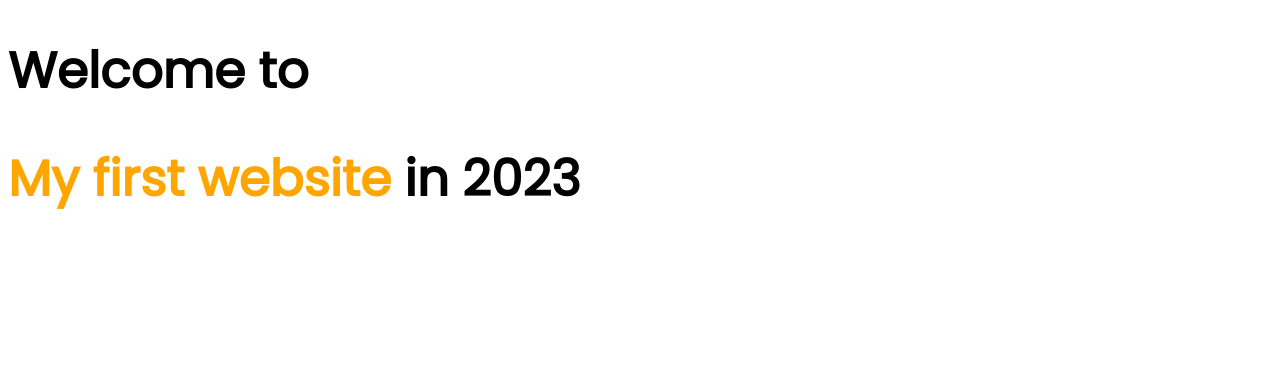
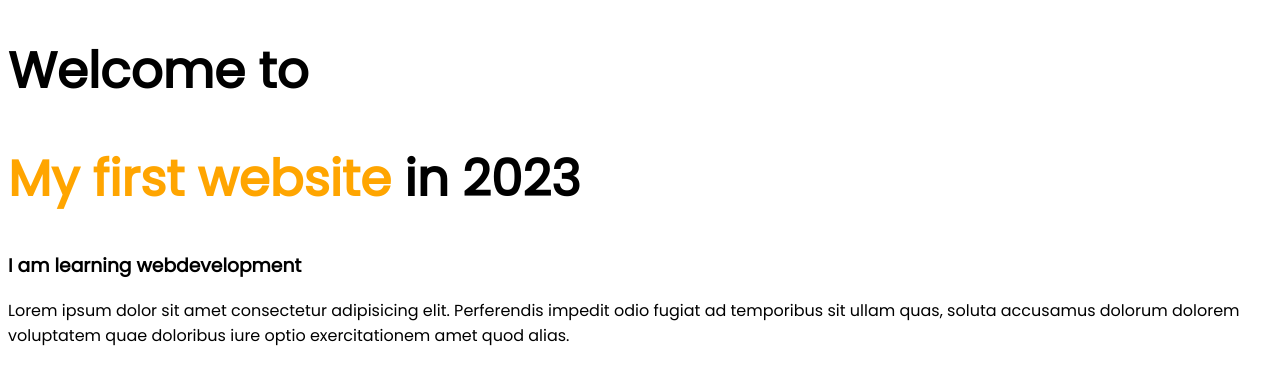
Before and after one commit to mdhanifmrida18/my-first-website, a plain HTML site: page index.html in a window 1280 px wide. Drawn offline with Linux system fonts and the light colour scheme.

Commit message:
picture file aded

```diff
--- a/index.html
+++ b/index.html
@@ -12,5 +12,7 @@
 <body>
     <h1> Welcome to </h1>
     <h1> <span class="color-orange">My first website</span> in 2023</h1>
+    <h3> I am learning webdevelopment </h3>
+    <p> Lorem ipsum dolor sit amet consectetur adipisicing elit. Perferendis impedit odio fugiat ad temporibus sit ullam quas, soluta accusamus dolorum dolorem voluptatem quae doloribus iure optio exercitationem amet quod alias.</p>
 </body>
 </html>
```
Also changed, not shown: images/My pick.jpg (added), images/dream-bg.png (added), images/exp-bg.png (added), images/jhankar.png (added), images/jhankar2.png (added), images/my pic.jpg (added), images/my-bg.png (added), images/my-bg2.png (added), images/top-banner.png (added).
